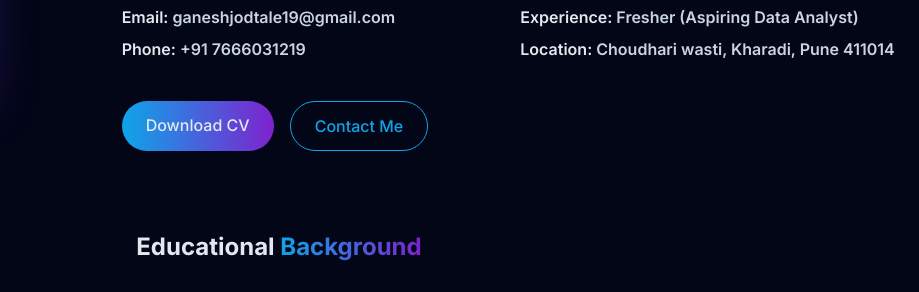
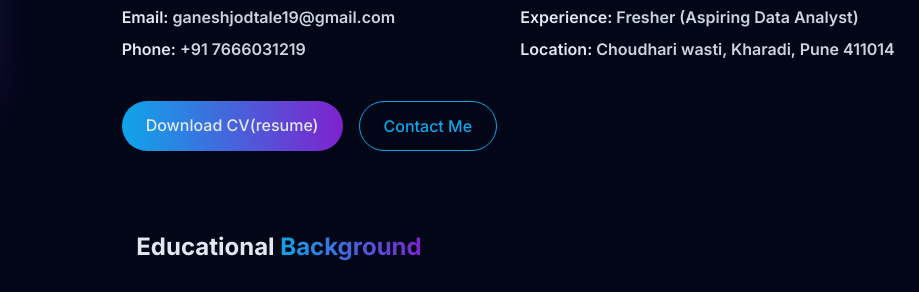
Before and after one commit to Ganesh-Jodtale/GaneshJodtale_portfolio.io, a plain HTML site: page index.html in a window 1280 px wide. Shown: the part 1183-1475 px from the top of the page, 361-1280 px from the left. Drawn offline with nearby package versions, Linux system fonts and the light colour scheme.

Commit message:
Update index.html

```diff
--- a/index.html
+++ b/index.html
@@ -269,7 +269,7 @@ With a strong foundation in statistics and data visualization, I help uncover tr
                     </div>
 
                     <div class="flex space-x-4">
-                        <a href="Resume (Ganesh_Jodtale).pdf" class="px-6 py-3 rounded-full btn-primary font-medium">Download CV</a>
+                        <a href="Updated_Resume(Ganesh_jodtale).pdf" class="px-6 py-3 rounded-full btn-primary font-medium">Download CV(resume)</a>
                         <a href="#contact" class="px-6 py-3 rounded-full border border-primary text-primary font-medium hover:bg-primary/10 transition">Contact Me</a>
                     </div>
                 </div>
```
